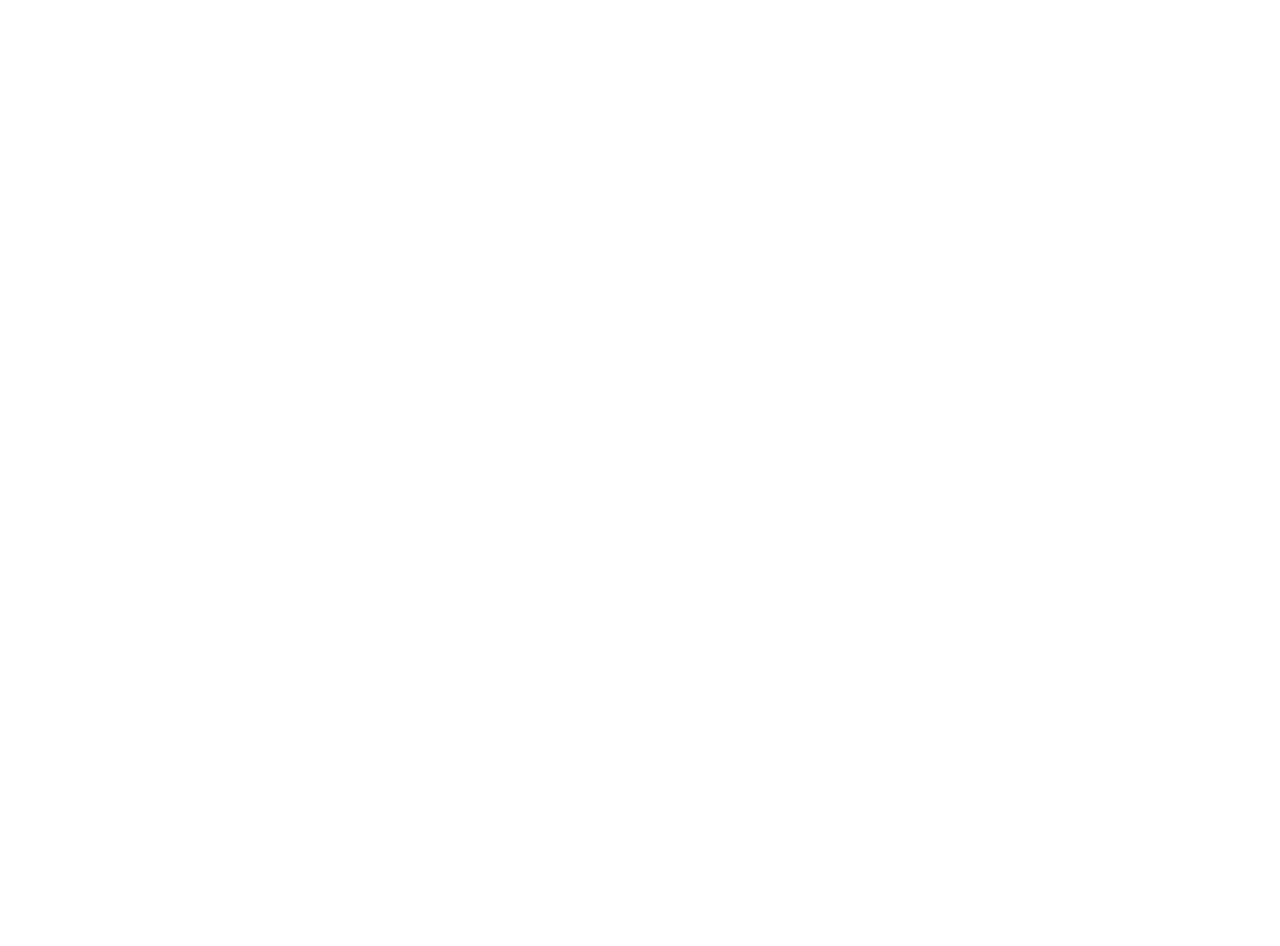
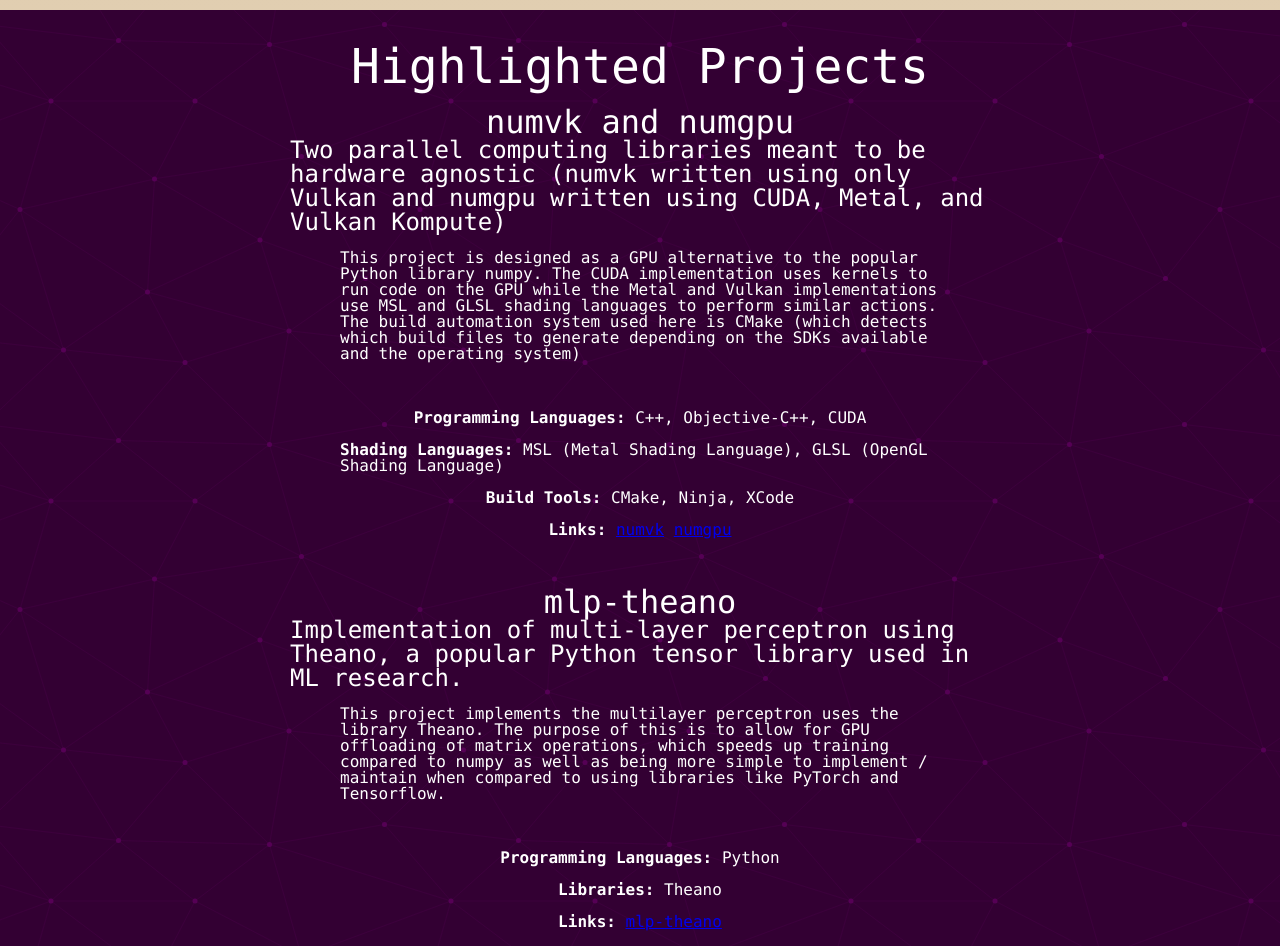
Before and after one commit to paulpan05/personal-website-minified, a Next.js app: page / in a window 1280 px wide. Shown: the part 2100-3046 px from the top of the page. Before the commit the page ends 2062 px from the top, so only its background shows below. Built offline with nearby package versions, Linux system fonts and the light colour scheme.

Commit message:
Completed highlighted projects section.

```diff
--- a/assets/css/globals.scss
+++ b/assets/css/globals.scss
@@ -14,7 +14,16 @@
   font-size: 2rem;
 }
 
+h4 {
+  font-size: 1.5rem;
+  max-width: 700px;
+}
+
 p {
   padding-top: 1em;
   max-width: 600px;
 }
+
+b {
+  font-weight: bold;
+}
--- a/assets/text/subsections.tsx
+++ b/assets/text/subsections.tsx
@@ -126,7 +126,7 @@
         </p>
         <p>
           <b>Links: </b>
-          <a href="https://github.com/paulpan05/mlp-theano"></a>
+          <a href="https://github.com/paulpan05/mlp-theano">mlp-theano</a>
         </p>
       </>
     ),
--- a/components/Experience/index.tsx
+++ b/components/Experience/index.tsx
@@ -11,6 +11,7 @@
         <div className={styles['card']} key={index}>
           <Image src={card.logo} alt={card.company} width={250} height={250} />
           <h3>{card.role}</h3>
+          <h4>{card.employment_time}</h4>
           {card.description}
         </div>
       ))}
--- /dev/null
+++ b/components/HighlightedProjects/index.module.scss
@@ -0,0 +1,16 @@
+.highlighted-projects > *:nth-child(n + 3) {
+  margin-top: 2em;
+}
+
+.card > h3 {
+  padding-top: .5em;
+}
+
+.card {
+  display: flex;
+  flex-direction: column;
+}
+
+.card > * {
+  align-self: center;
+}
--- /dev/null
+++ b/components/HighlightedProjects/index.tsx
@@ -0,0 +1,20 @@
+import type { NextComponentType } from "next";
+import styles from "./index.module.scss";
+import { HighlightedProjectsCards } from "../../assets/text/subsections";
+
+const HighlightedProjects: NextComponentType = () => {
+  return (
+    <div className={styles["highlighted-projects"]}>
+      <h2>Highlighted Projects</h2>
+      {HighlightedProjectsCards.map((card, index) => (
+        <div key={index} className={styles["card"]}>
+          <h3>{card.short_description}</h3>
+          <h4>{card.medium_description}</h4>
+          {card.long_description}
+        </div>
+      ))}
+    </div>
+  );
+};
+
+export default HighlightedProjects;
--- a/pages/index.tsx
+++ b/pages/index.tsx
@@ -4,6 +4,7 @@
 import About from '../components/About'
 import Header from '../components/Header'
 import Experience from '../components/Experience'
+import HighlightedProjects from '../components/HighlightedProjects'
 
 const Home: NextPage = () => {
   return (
@@ -20,6 +21,7 @@
       <div className={styles['content']}>
         <About />
         <Experience />
+        <HighlightedProjects />
       </div>
     </>
   )
```
